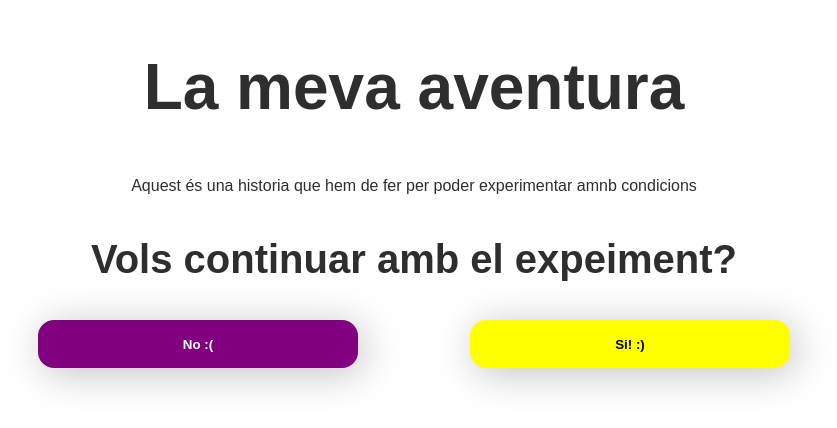
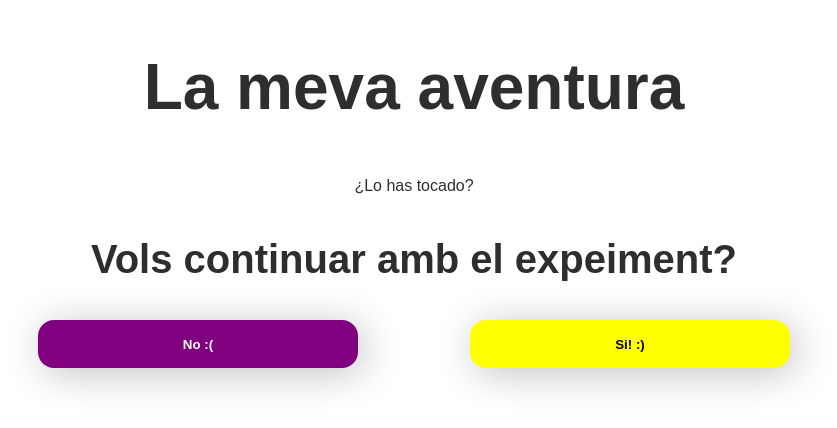
Before and after one commit to acasalsr/latevaaventura, a plain HTML site: page index.html in a window 1280 px wide. Both pictures are taken after a click on the button "No :(". Shown: the whole page, without its empty margins (226-1063 px from the left). Drawn offline with Linux system fonts and the light colour scheme.

Commit message:
exercice complete

```diff
--- a/index.html
+++ b/index.html
@@ -1,9 +1,9 @@
 <!DOCTYPE html>
 <html lang="en">
   <head>
-    <meta charset="UTF-8">
-    <meta http-equiv="X-UA-Compatible" content="IE=edge">
-    <meta name="viewport" content="width=device-width, initial-scale=1.0">
+    <meta charset="UTF-8" />
+    <meta http-equiv="X-UA-Compatible" content="IE=edge" />
+    <meta name="viewport" content="width=device-width, initial-scale=1.0" />
     <link rel="stylesheet" href="style.css" />
     <title>Let's play!</title>
   </head>
@@ -16,36 +16,61 @@
     <main>
       <section>
         <div class="container-medium flexbox-vertical-center">
-                <p class="text align-text-center">.</p>
+          <p id="paragraphStory" class="text align-text-center">¿Funciona?</p>
           <h2 class="align-text-center">Vols continuar amb el expeiment?</h2>
         </div>
         <div class="container-medium">
-                 <div class ="flexbox-horizontal-space-between">
-                    <button class="color-background-purple text-color-white text-bold">No :(</button>
-                    <button class="color-background-yellow text-color-black text-bold">Si! :)</button>
+          <div class="flexbox-horizontal-space-between">
+            <button
+              onclick="ferNo()"
+              class="color-background-purple text-color-white text-bold"
+            >
+              No :(
+            </button>
+            <button
+              onclick="ferSi()"
+              class="color-background-yellow text-color-black text-bold"
+            >
+              Si! :)
+            </button>
           </div>
         </div>
       </section>
     </main>
   </body>
   <script>
-    let historia = [
-        { text: "Aquest és una historia que hem de fer per poder experimentar amnb condicions" },
-        { text: "continuem" }
-        ];
+    let historia = {
+      si: {
+        10: "No lo toques.",
+        11: "¡¡¡Burro!!!, ¿Lo sabe alguien?",
+        12: "La has cagao, ¿puedes culpar a otro?",
+        13: "¡Sin problema!",
+      },
+      no: {
+        10: "¿Lo has tocado?",
+        11: "¿Nos darà problemas?",
+        12: "Lánzalo",
+        112: "Escóndelo, sin problema",
+      },
+    };
 
-    let pagina = 0;
-    let text = document.querySelector(".text");
-    text.textContent = historia[pagina].text;
+    let i = 9;
+    let text = document.querySelector("#paragraphStory");
+    text.textContent = historia[pagina].question;
 
     function ferSi() {
-        pagina = pagina + 1;
-        text.textContent = historia[pagina].text;
+      i++, (text.textContent = historia.si[i]);
     }
 
     function ferNo() {
-        pagina = pagina - 1;
-        text.textContent = historia[pagina].text;
+      i++;
+      if (i === 13) {
+          console.log(i)
+          i--;
+          text.textContent = historia.si[i];
+      } else {
+        text.textContent = historia.no[i];
+      }
     }
   </script>
 </html>
```
Lines whose indentation alone changed are shown as unchanged.
